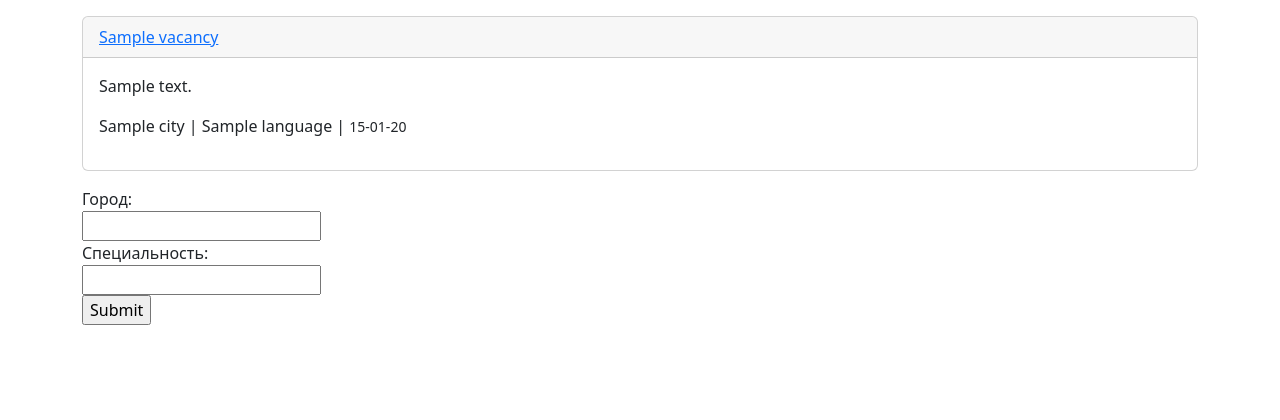
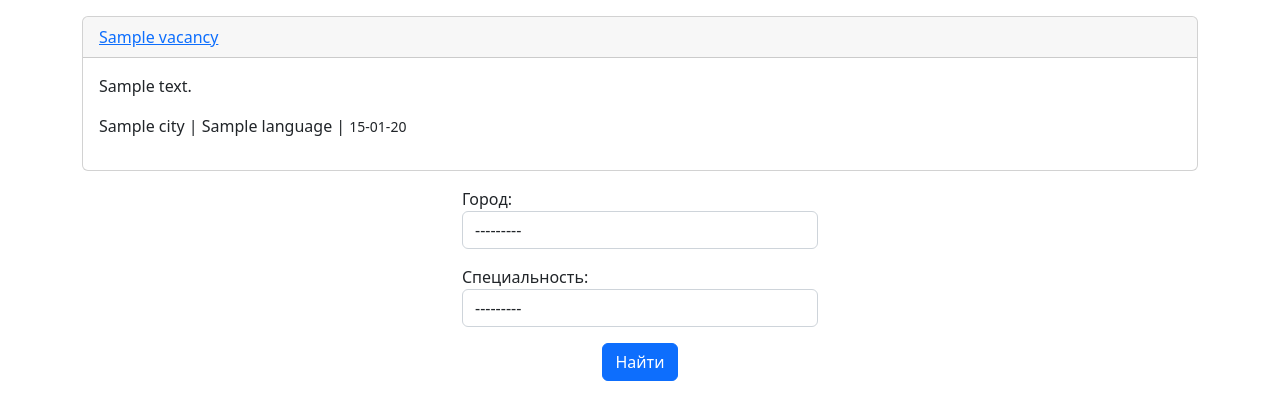
Before and after one commit to haliivi/django_scraping_srv, a Django app: page /home/ in a window 1280 px wide. Shown: the part 56-476 px from the top of the page. Run offline with Django 4.2, Linux system fonts and the light colour scheme; tables that the repository leaves empty hold one stand-in row (values such as "Sample post").

Commit message:
1) Created forms.py. 2) Added message if not find vacancy and styling form. 3) Change inheritanced class in class model Language. 4) Write logic function view home_view.

```diff
--- /dev/null
+++ b/src/scraping/forms.py
@@ -0,0 +1,10 @@
+from django import forms
+from .models import *
+__all__ = [
+    'FindForm',
+]
+
+
+class FindForm(forms.Form):
+    city = forms.ModelChoiceField(queryset=City.objects.all(), to_field_name='slug', required=False, widget=forms.Select(attrs={'class': 'form-control'}), label='Город:')
+    language = forms.ModelChoiceField(queryset=Language.objects.all(), to_field_name='slug', required=False, widget=forms.Select(attrs={'class': 'form-control'}), label='Специальность')
--- a/src/scraping/models.py
+++ b/src/scraping/models.py
@@ -45,7 +45,7 @@ class City(BaseModel):
         super().save(*args, **kwargs)
 
 
-class Language(models.Model):
+class Language(BaseModel):
     name = models.CharField(
         max_length=50,
         verbose_name='Язык программирования',
--- a/src/scraping/templates/scraping/home.html
+++ b/src/scraping/templates/scraping/home.html
@@ -9,12 +9,23 @@
                 <p>{{ obj.city }} | {{ obj.language }} | <small>{{ obj.timestamp|date:"d-m-y" }}</small></p>
             </div>
         </div>
+    {% empty %}
+    <div class="row">
+        <div class="col-md-4 mx-auto">
+            <h3 class="mx-auto" style="text-align: justify;">К сожалению по вашему запросу ничего не найдено!!!</h3>
+        </div>
+    </div>
     {% endfor %}
-    <form method="get" action="">
-        <label for="city">Город:</label><br />
-        <input id="city" name="city" type="text"><br />
-        <label for="language">Специальность:</label><br />
-        <input id="language" name="language" type="text"><br />
-        <input type="submit" value="Submit">
-    </form>
+    <div class="row">
+        <div class="col-md-4 mx-auto">
+            <form method="get" action="">
+                {{ form.as_p }}
+                <div class="container">
+                    <div class="col-md-12 text-center">
+                        <button type="submit" class="btn btn-primary">Найти</button>
+                    </div>
+                </div>
+            </form>
+        </div>
+    </div>
 {% endblock content %}
--- a/src/scraping/views.py
+++ b/src/scraping/views.py
@@ -1,10 +1,20 @@
 from django.shortcuts import render
 from .models import *
+from .forms import *
 __all__ = [
     'home_view',
 ]
 
 
 def home_view(request):
-    qs = Vacancy.objects.all()
-    return render(request, 'scraping/home.html', {'object_list': qs})
+    form = FindForm()
+    get = request.GET
+    city = get.get('city')
+    language = get.get('language')
+    filter_ = {
+        'city__slug': city,
+        'language__slug': language,
+    }
+    filter_ = {key: value for key, value in filter_.items() if value}
+    qs = Vacancy.objects.filter(**filter_)
+    return render(request, 'scraping/home.html', {'object_list': qs, 'form': form})
```
